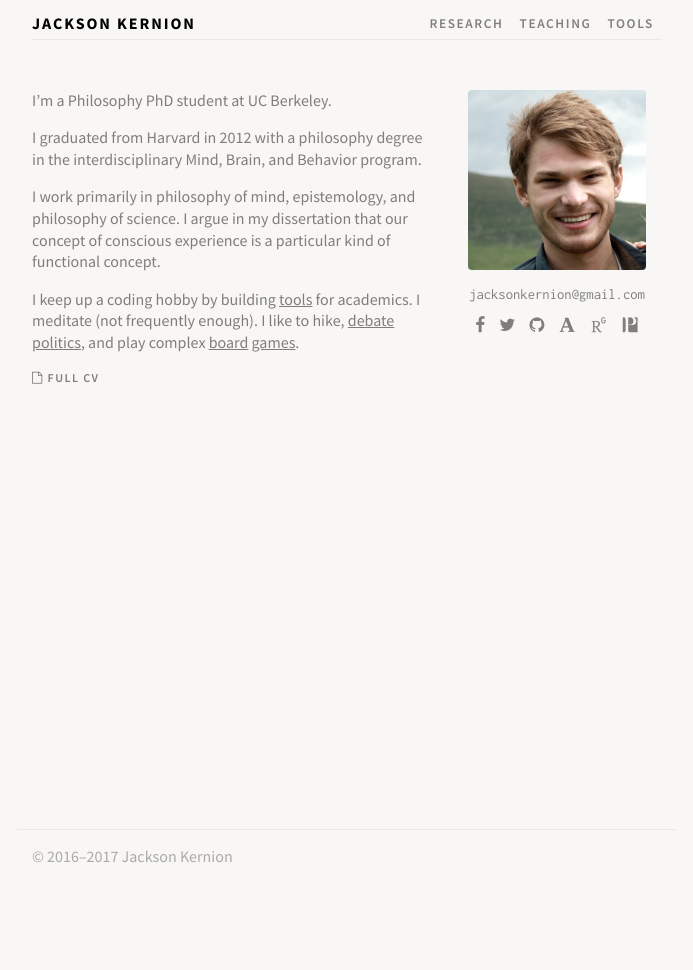
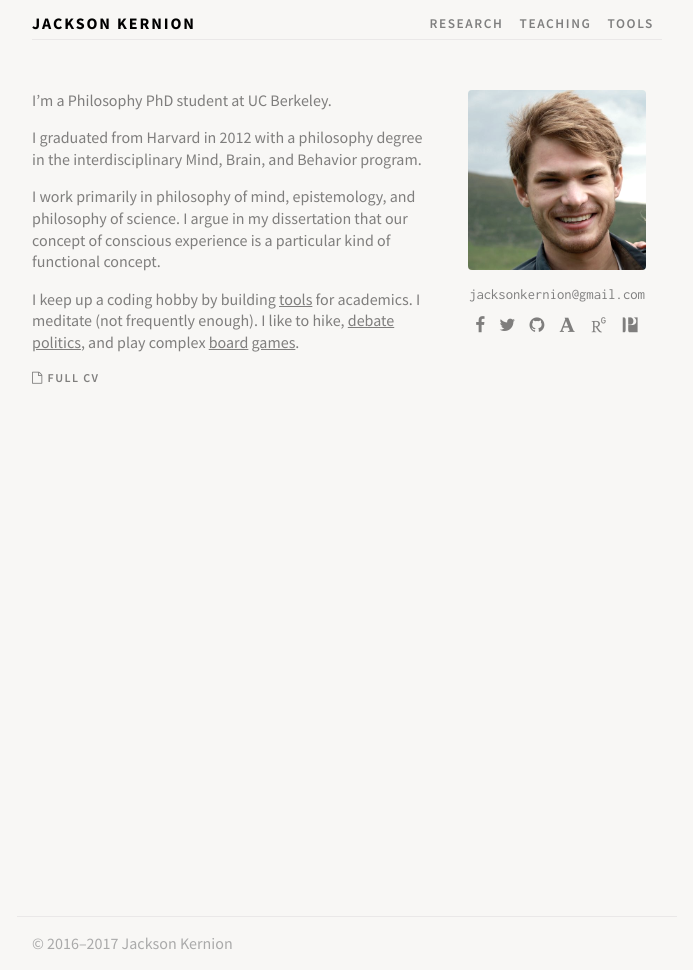
Before and after one commit to jacksonkernion/jacksonkernion.github.io, a Jekyll site: the page built from index.md, in a window 1280 px wide. Shown: the whole page, without its empty margins (293-986 px from the left). Built offline with Jekyll 4.4.1, drawn with Linux system fonts in a browser that asks for light colours; nearby versions of some CDN libraries; some web fonts are replaced; our own code applies the rules of GitHub Pages for plain Markdown files; before the commit the page ends 900 px from its top, so only the background shows below that.

Commit message:
Footer tweak.

```diff
--- a/_layouts/default.html
+++ b/_layouts/default.html
@@ -99,10 +99,8 @@
 </div>
 
 
-<div class="navbar fixed-bottom">
-  <div class="footer container">
-    <p>© 2016–2017 Jackson Kernion</p>
-  </div>
+<div class="footer container">
+  <p>© 2016–2017 Jackson Kernion</p>
 </div>
 
 <script>
```
